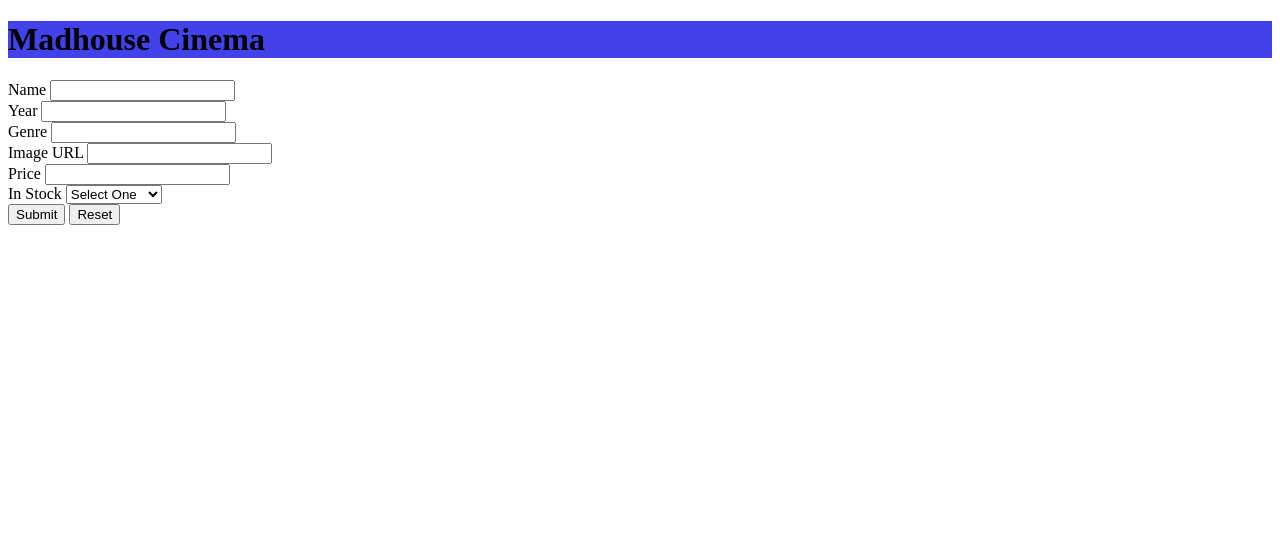
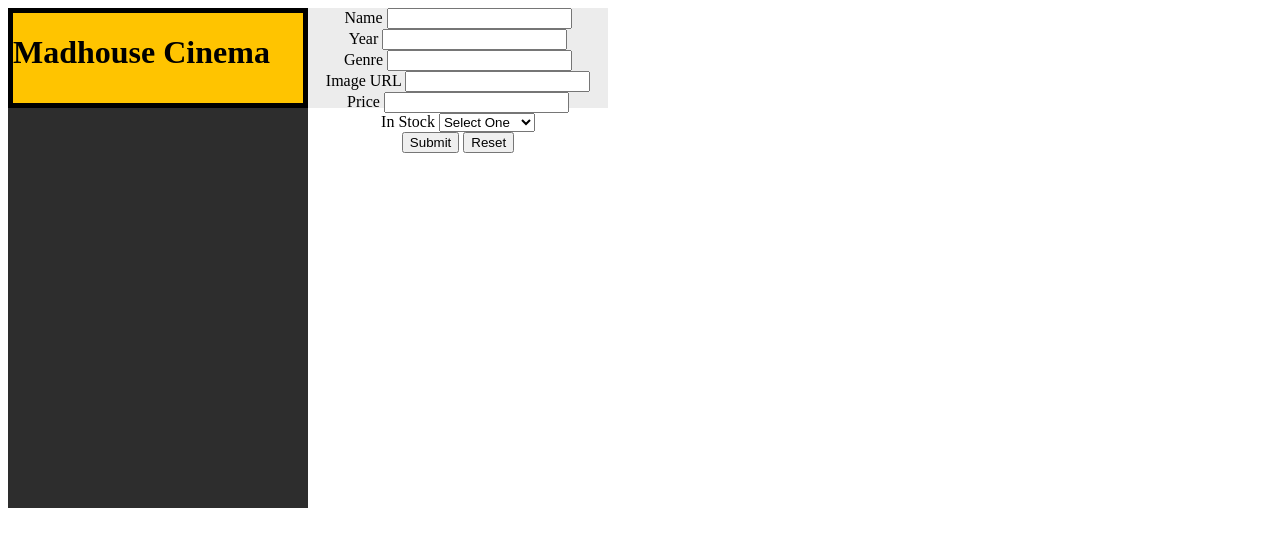
Before and after one commit to Angl99/Inventory-Web-Application-Project, a plain HTML site: page index.html in a window 1280 px wide. Drawn offline with Linux system fonts and the light colour scheme.

Commit message:
working on css grid

```diff
--- a/styles/styles.css
+++ b/styles/styles.css
@@ -1,17 +1,32 @@
-h1 {
-    background-color: #4242ea;
+body {
+  display: grid;
+  grid-template-rows: 100px 400px;
+  grid-template-columns: 300px 300px;
 
-  }
+}
+
+.header {
+  background-color: rgb(255, 196, 0);
+  width: auto;
+  border: black solid 5px;
+
+}
 
 img {
-
-    width: 200px;
-    height: 200px;
-    display: block;
-    outline: lightblue solid 5px;
+  width: 200px;
+  height: 200px;
+  display: block;
+  outline: lightblue solid 5px;
 }
 
 .container {
-  display: grid;
-  grid-template-columns: 1fr 1fr 1fr;
+  background: #2d2d2d;
+  color: white;
+
 }
+
+form {
+  background: #ececec;
+  text-align: center;
+
+}
```
Also changed, not shown: index.html (line endings or trailing spaces).
